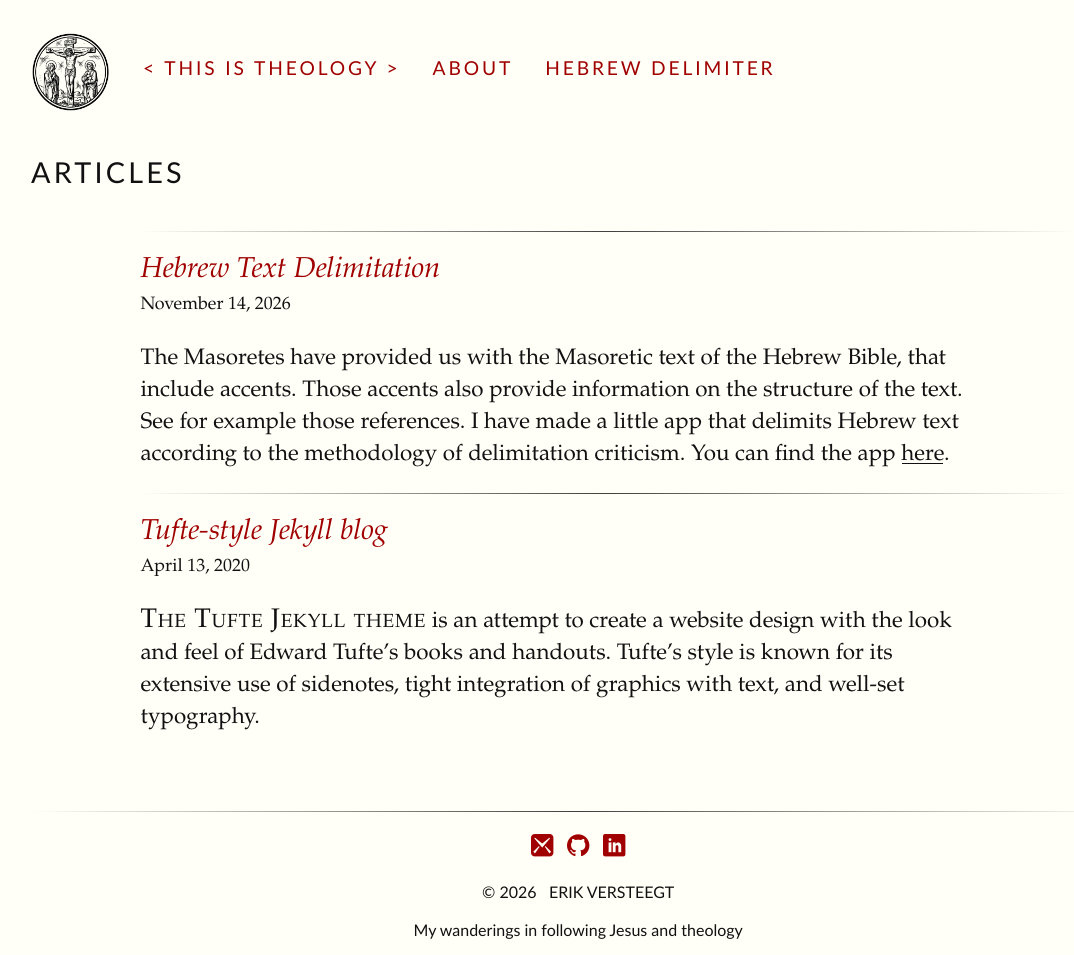
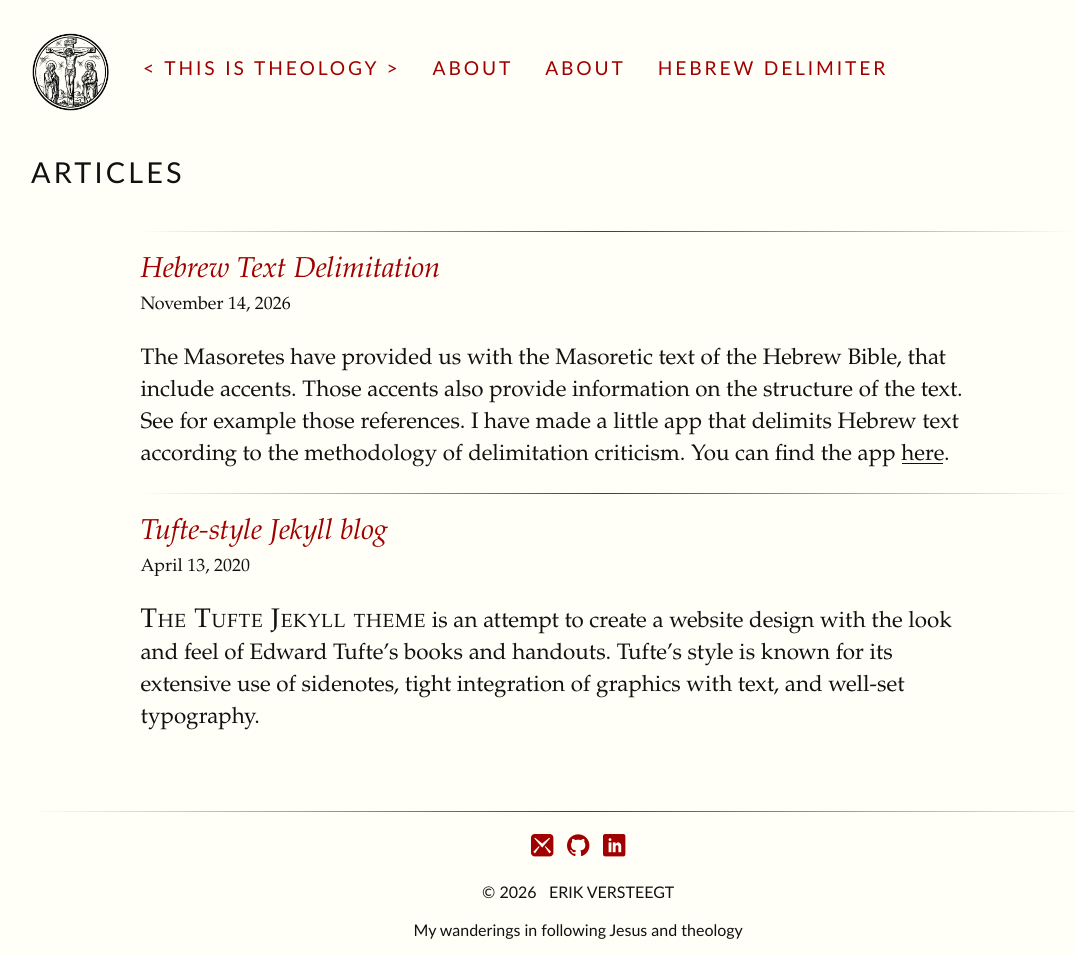
Before and after one commit to ThisIsTheology/thisistheology.github.io, a Jekyll site: the page built from index.html, in a window 1280 px wide. Shown: the whole page, without its empty margins (33-1107 px from the left). Built offline with Jekyll 4.4.1, drawn with Linux system fonts in a browser that asks for light colours; some web fonts are replaced.

Commit message:
Update header.html

```diff
--- a/_includes/header.html
+++ b/_includes/header.html
@@ -4,6 +4,7 @@
     <a href="{{site.baseurl}}/"><img class="badge" src="{{site.baseurl}}/assets/img/crucifixion_badge.png" alt="Home" style="height: 80px; width: 80px; border-radius: 50%; object-fit: cover; mix-blend-mode: multiply; vertical-align: middle;"></a>
     <a {% if page.url == "/" %}class="active"{% endif %} href="{{site.baseurl}}/">This Is Theology</a>
     <a {% if page.url == "/about/" %}class="active"{% endif %} href="{{site.baseurl}}/about/">About</a>
+    <a {% if page.url == "/page/" %}class="active"{% endif %} href="{{site.baseurl}}/page/">About</a>
     <a {% if page.url == "/hebrew-delimiter/" %}class="active"{% endif %} href="{{site.baseurl}}/hebrew-delimiter/">Hebrew Delimiter</a>
   </nav>
 </header>
```
